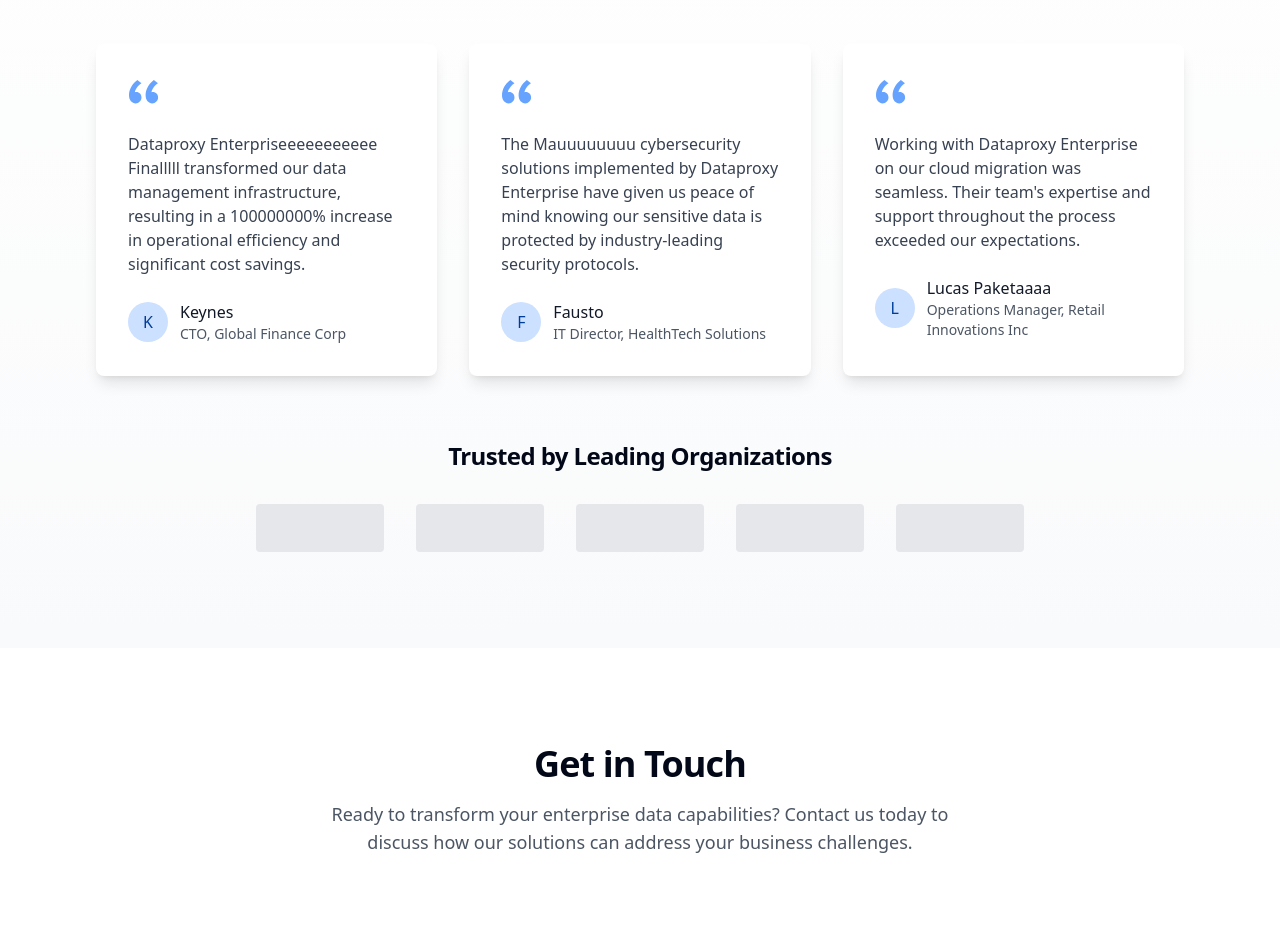
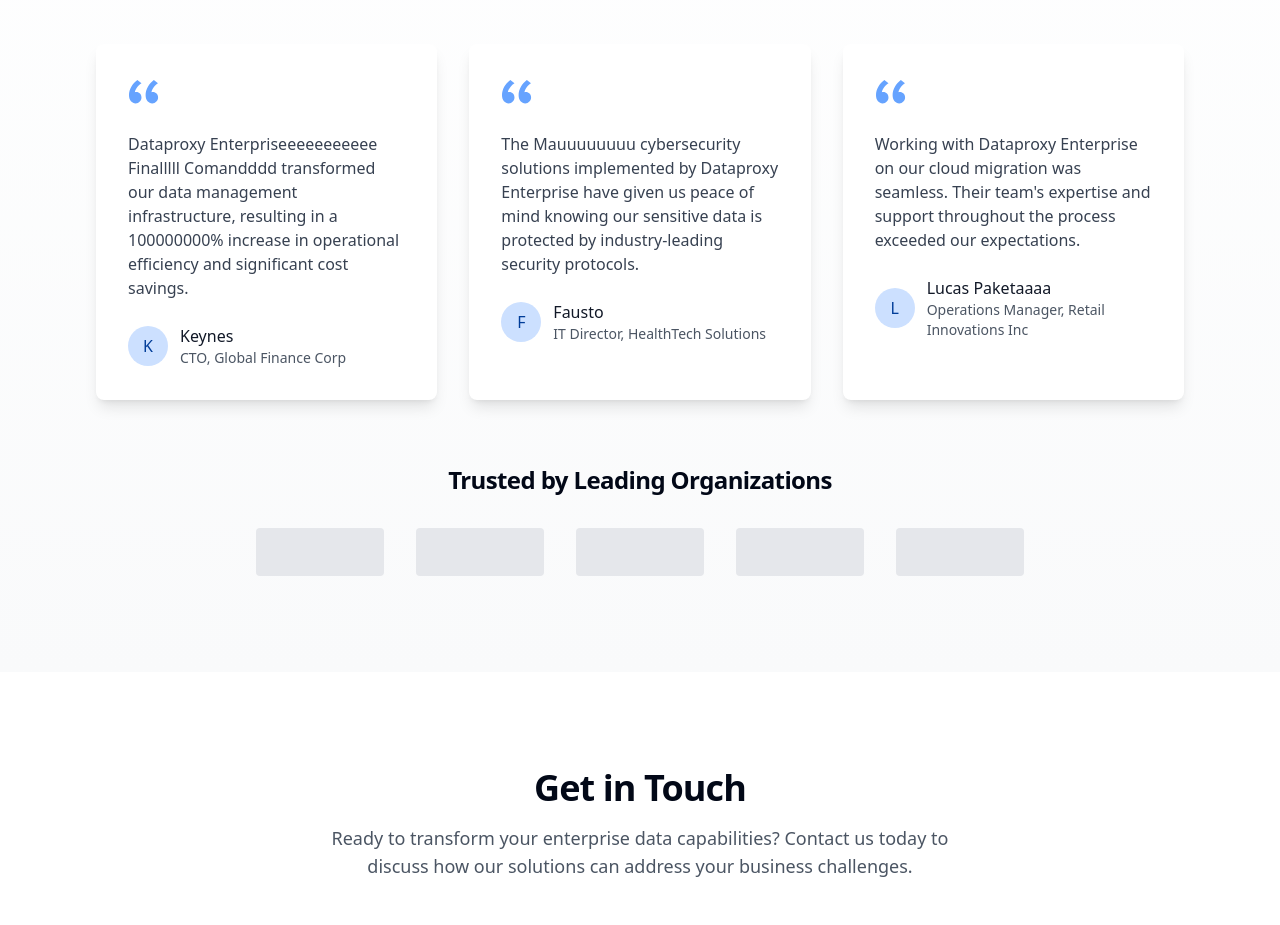
Before and after one commit to Keynes25/dataproxy-enterprise-hub, a React (Vite) app: page / in a window 1280 px wide. Shown: the part 2760-3685 px from the top of the page. Built offline with nearby package versions, Linux system fonts and the light colour scheme.

Commit message:
Update Testimonials.tsx

```diff
--- a/src/components/sections/Testimonials.tsx
+++ b/src/components/sections/Testimonials.tsx
@@ -5,7 +5,7 @@ import TestimonialCard from '@/components/ui/TestimonialCard';
 const Testimonials = () => {
   const testimonials = [
     {
-      quote: "Dataproxy Enterpriseeeeeeeeeee Finalllll transformed our data management infrastructure, resulting in a 100000000% increase in operational efficiency and significant cost savings.",
+      quote: "Dataproxy Enterpriseeeeeeeeeee Finalllll Comandddd transformed our data management infrastructure, resulting in a 100000000% increase in operational efficiency and significant cost savings.",
       name: "Keynes",
       role: "CTO",
       company: "Global Finance Corp",
```
